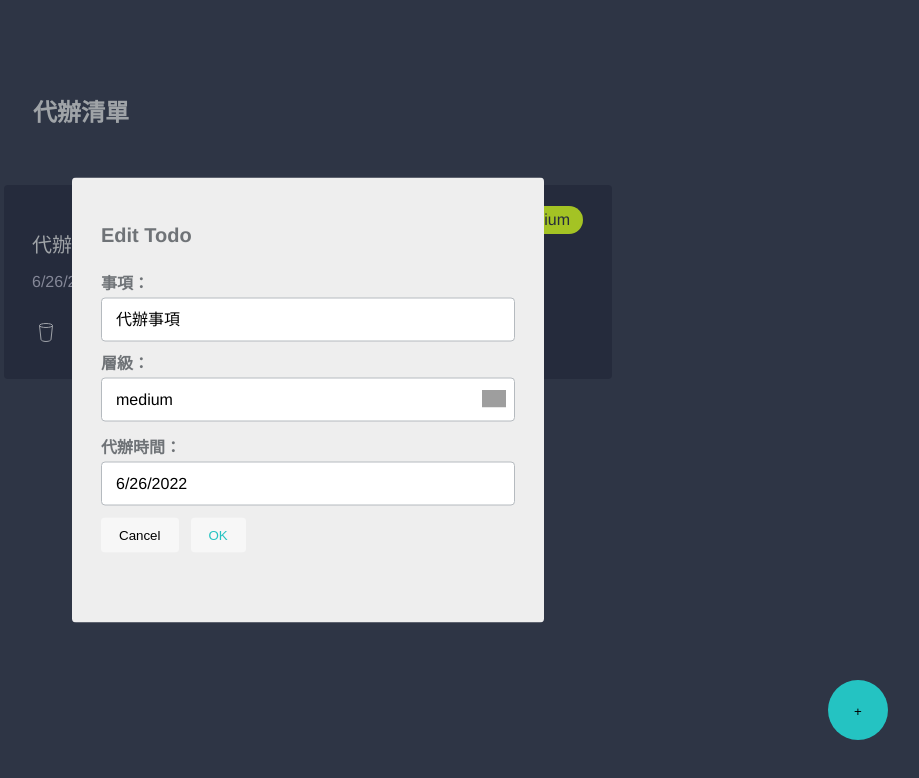
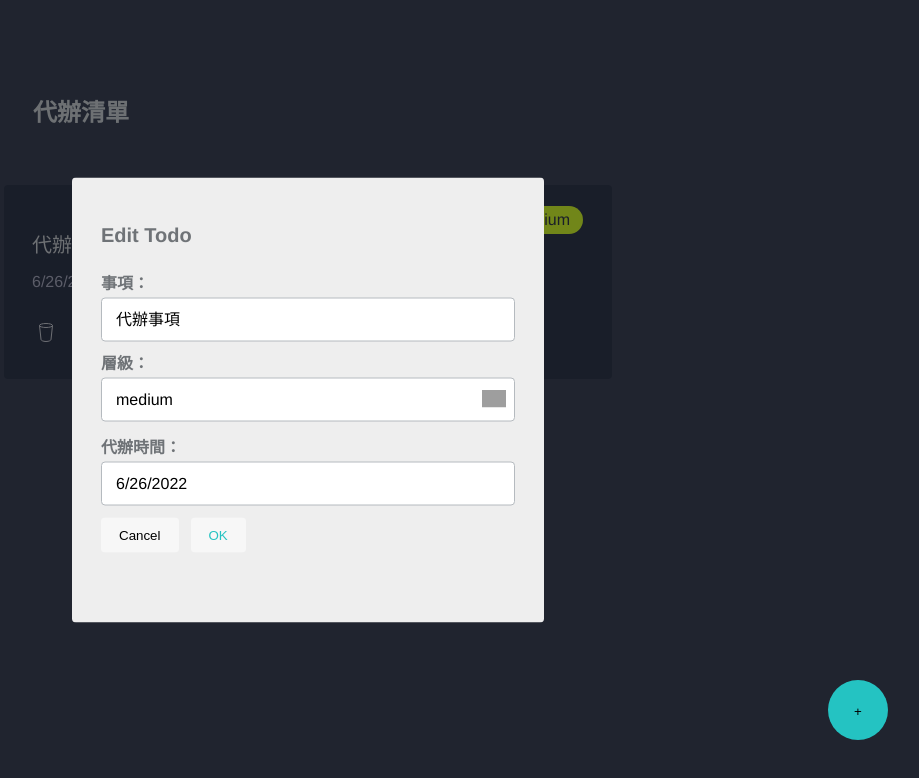
Before and after one commit to YUN-RU-TSENG/react-todo, a React (Create React App) app: page / in a window 1280 px wide. Both pictures are taken after a click on the button 422 px from the left and 333 px from the top of the page. Shown: the top 778 px of the page, without its empty margins (332-1251 px from the left). Built offline with nearby package versions, Linux system fonts and the light colour scheme; grey boxes are pictures that could not be loaded.

Commit message:
fix: 修正 baseform 樣式

```diff
--- a/src/components/BaseForm/BaseForm.js
+++ b/src/components/BaseForm/BaseForm.js
@@ -5,10 +5,12 @@ import PropTypes from 'prop-types'
 class BaseForm extends React.Component {
     render() {
         return (
-            <section className={styles['base-form']}>
-                <h3 className={styles['base-form-title']}>{this.props.formTitle}</h3>
-                <form onSubmit={function () {}}>{this.props.children}</form>
-            </section>
+            <div className={styles['base-form-wrapper']}>
+                <section className={styles['base-form']}>
+                    <h3 className={styles['base-form-title']}>{this.props.formTitle}</h3>
+                    <form onSubmit={function () {}}>{this.props.children}</form>
+                </section>
+            </div>
         )
     }
 }
--- a/src/components/BaseForm/BaseForm.module.css
+++ b/src/components/BaseForm/BaseForm.module.css
@@ -1,3 +1,12 @@
+.base-form-wrapper {
+    position: absolute;
+    top: 0;
+    bottom: 0;
+    left: 0;
+    right: 0;
+    background-color: #00000050;
+}
+
 .base-form {
     padding: 45px 29px 36px;
     background: #eeeeee 0% 0% no-repeat padding-box;
```
